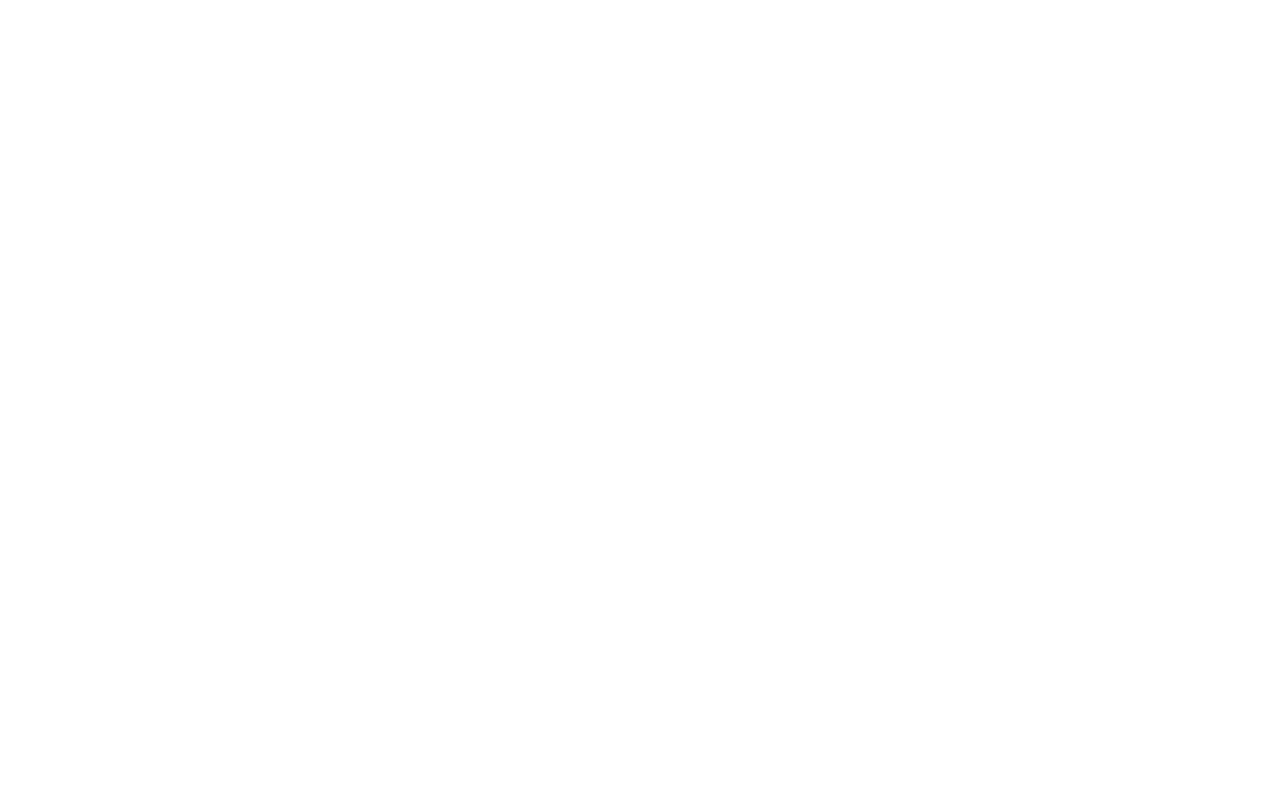
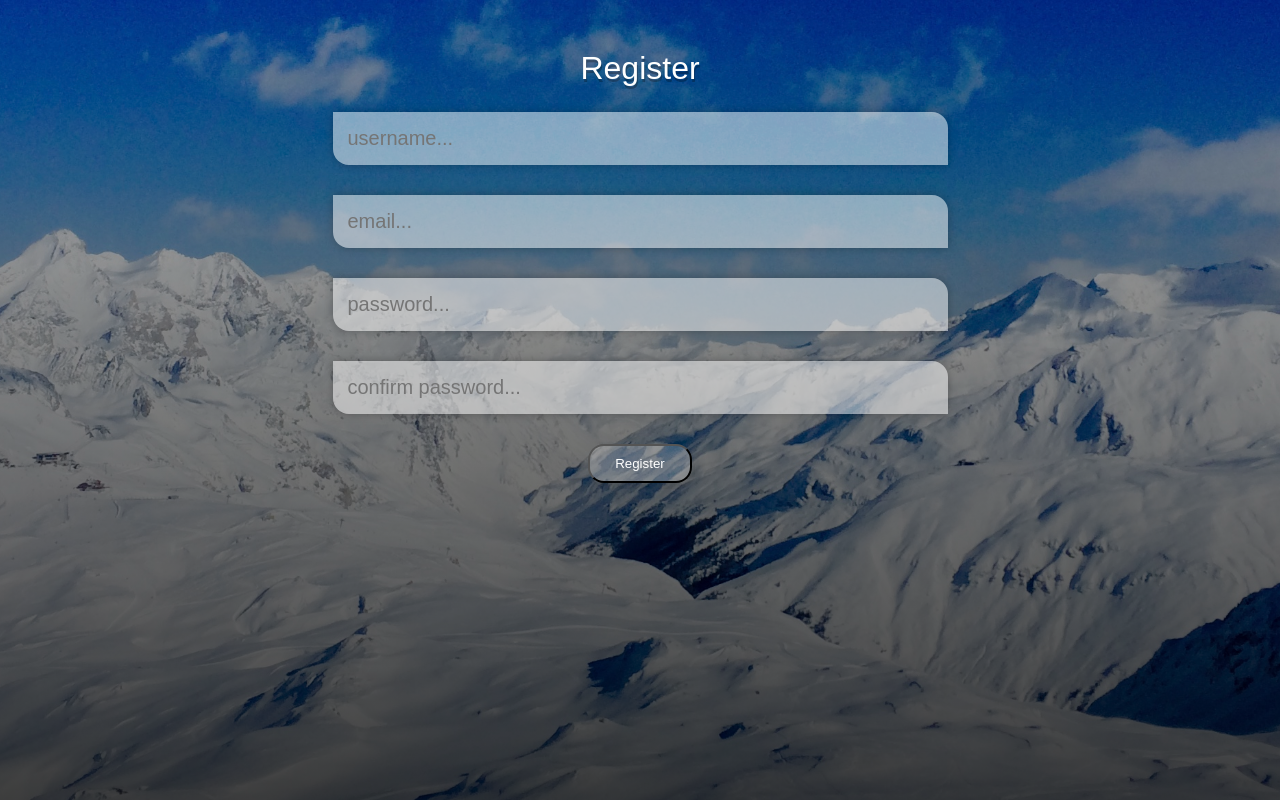
Before and after one commit to NazgoooAtanasov/weathery-clientside, a Vue app in the folder src/weathery-clientside/: page /register in a window 1280 px wide. Before the commit this address had no page. Built offline with nearby package versions, Linux system fonts and the light colour scheme.

Commit message:
Created Register component.

```diff
--- a/src/weathery-clientside/src/components/Auth/Login.vue
+++ b/src/weathery-clientside/src/components/Auth/Login.vue
@@ -5,7 +5,6 @@
       <div v-if="errors">
         <div v-bind:key="err" v-for="err in errors">{{err}}</div>
       </div>
-      <div v-if="false">Test</div>
       <div class="w-inputSize">
         <InputField @return-value="fetchUsername" placeholder="username..." type="text"/>
         <InputField @return-value="fetchPassword" placeholder="password..." type="password"/>
--- /dev/null
+++ b/src/weathery-clientside/src/components/Auth/Register.vue
@@ -0,0 +1,66 @@
+<template>
+  <div class="app">
+    <main class="w-registerCenter">
+      <Header title="Register" />
+      <div v-if="errors">
+        <div v-bind:key="err" v-for="err in errors">{{err}}</div>
+      </div>
+      <div class="w-inputSize">
+        <InputField @return-value="fetchUsername" placeholder="username..." type="text"/>
+        <InputField @return-value="fetchEmail" placeholder="email..." type="text"/>
+        <InputField @return-value="fetchPassword" placeholder="password..." type="password"/>
+        <InputField @return-value="fetchConfirmPass" placeholder="confirm password..." type="password"/>
+        <Button title="Register" @click="register"/>
+      </div>
+    </main>
+  </div>
+</template>
+<script lang="ts">
+import {defineComponent, ref} from 'vue';
+import InputField from "@/components/InputField/InputField.vue";
+import Button from "@/components/Button/Button.vue";
+import Header from "@/components/Header/Header.vue";
+
+export default defineComponent({
+  components:{
+    InputField,
+    Header,
+    Button
+  },
+  setup(){
+    const username = ref('');
+    const email = ref('');
+    const password = ref('');
+    const confirmPassword = ref('');
+    const errors = ref(Array<string>());
+
+    const fetchUsername = (value: string) => {
+      username.value = value;
+    }
+    const fetchEmail = (value: string) => {
+      email.value = value;
+    }
+    const fetchPassword = (value: string) => {
+      password.value = value;
+    }
+    const fetchConfirmPass = (value: string) => {
+      confirmPassword.value = value;
+    }
+
+    const register = () =>{
+      // TODO: make register.
+    }
+    return{username, email, password, confirmPassword, errors, fetchUsername, fetchEmail, fetchPassword, fetchConfirmPass, register}
+  }
+});
+</script>
+
+<style scoped>
+.w-inputSize{
+  width: 50%;
+  display: inline-block;
+}
+.w-registerCenter{
+  text-align: center;
+}
+</style>
--- a/src/weathery-clientside/src/router/index.ts
+++ b/src/weathery-clientside/src/router/index.ts
@@ -1,4 +1,5 @@
 import { createRouter, createWebHistory, RouteRecordRaw } from 'vue-router';
+const Register = () => import('@/components/Auth/Register.vue');
 const Home = () => import('@/components/Home/Home.vue');
 const Login = () => import('@/components/Auth/Login.vue');
 
@@ -10,6 +11,10 @@
   {
     path: '/login',
     component: Login
+  },
+  {
+    path: '/register',
+    component: Register
   }
 ]
 
```
